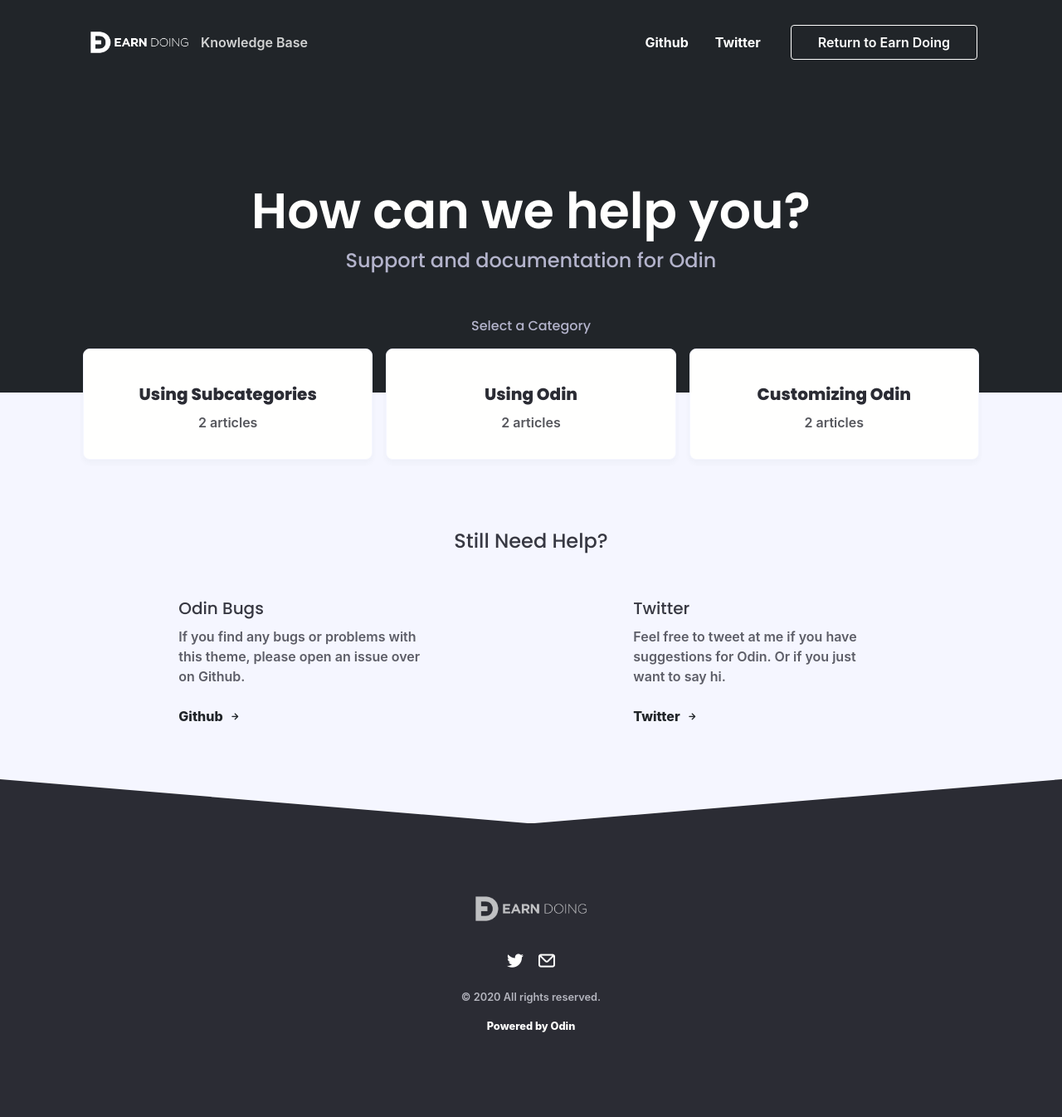
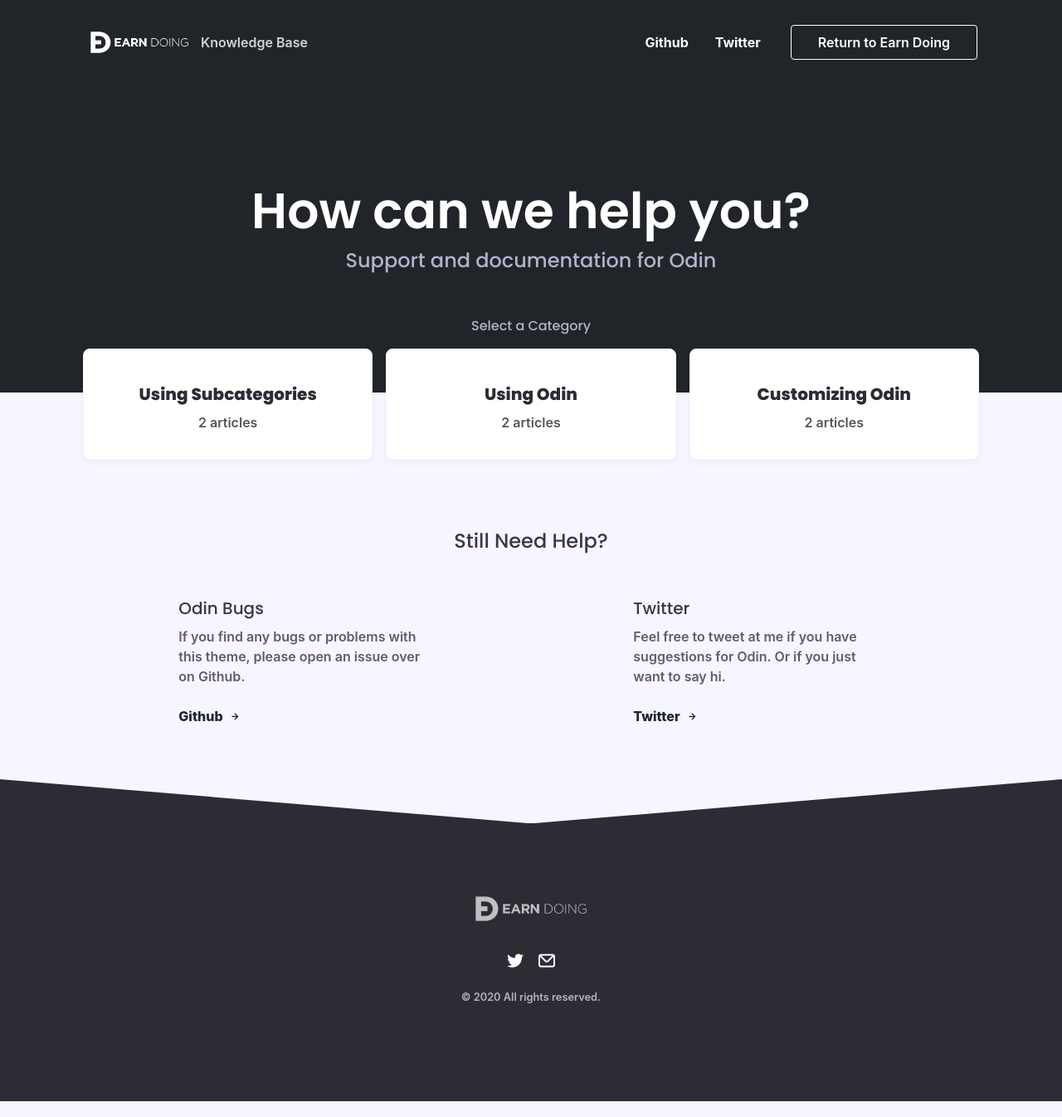
Before and after one commit to TomBillingtonUK/earndoing.github.io, a Jekyll site: the page built from index.html, in a window 1280 px wide. Shown: the whole page at 83% size. Built offline with Jekyll 4.4.1, drawn with Linux system fonts in a browser that asks for light colours; nearby versions of some CDN libraries; some web fonts are replaced; comment, search, counter and statistics services are not loaded.

Commit message:
Update footer.html

```diff
--- a/_includes/footer.html
+++ b/_includes/footer.html
@@ -37,8 +37,6 @@
             {% endif %}
           </div>
         <p>© 20{{ site.time | date: '%y' }} All rights reserved.</p>
-
-        <a class="text-small" href="https://github.com/TeaGuns/odin" target="_blank">Powered by Odin</a>
       </div>
     </div>
   </div>
```
